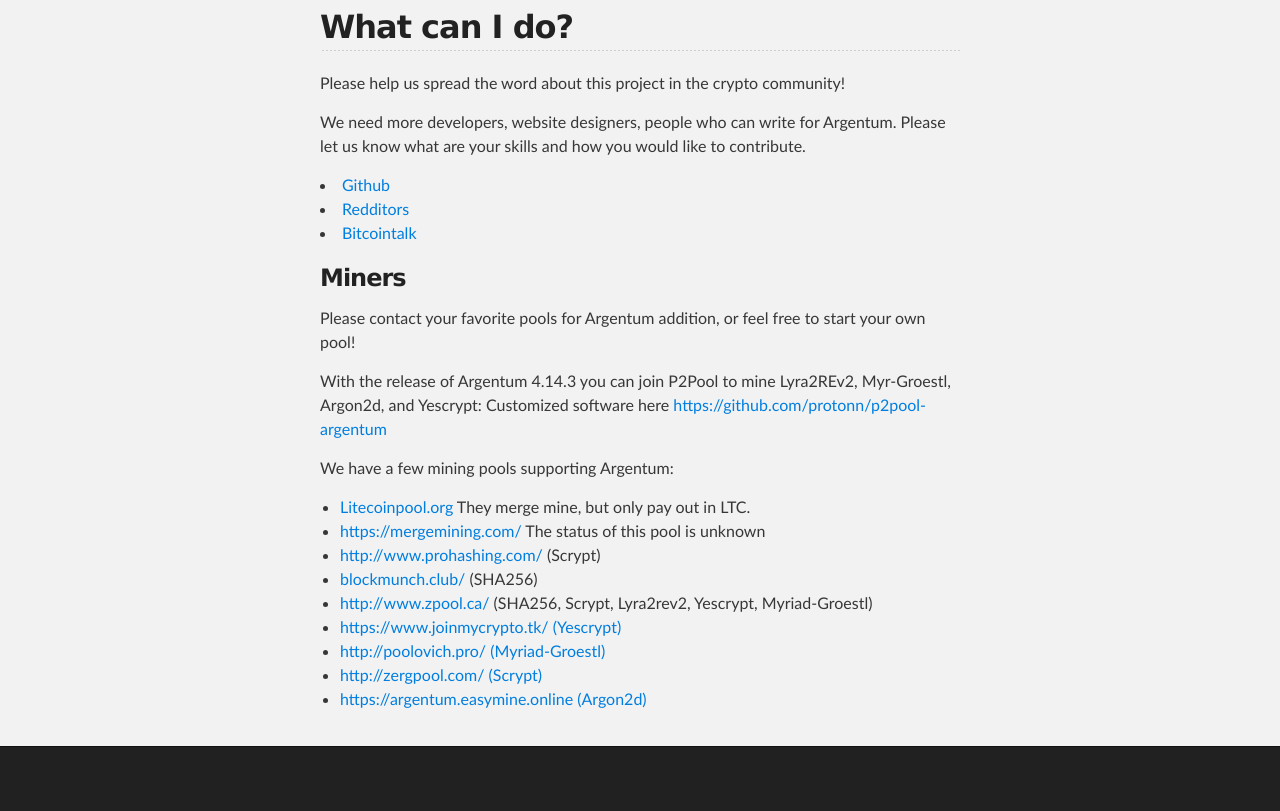
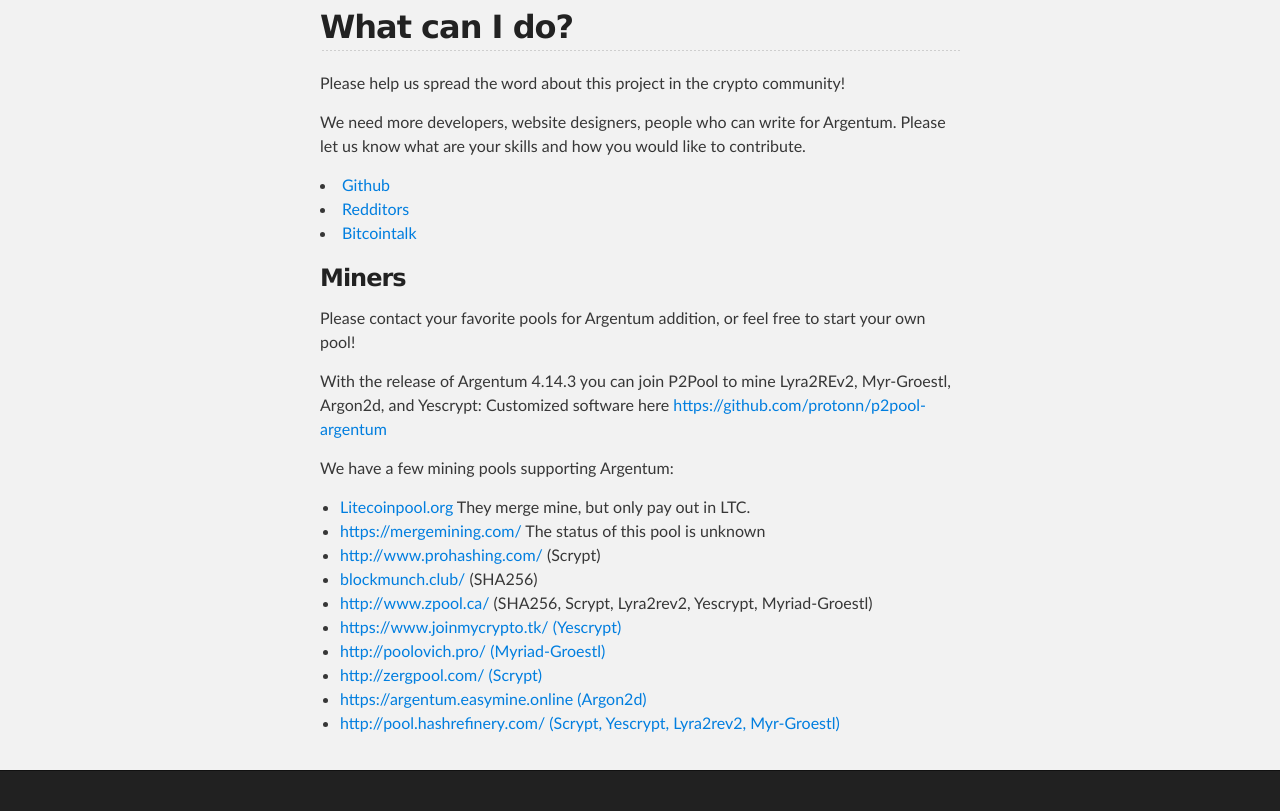
Before and after one commit to argentumproject/argentumproject.github.io, a plain HTML site: page index.html in a window 1280 px wide. Shown: the part 2015-2826 px from the top of the page. Before the commit the page ends 2802 px from the top, so only its background shows below. Drawn offline with Linux system fonts and the light colour scheme.

Commit message:
add pool

```diff
--- a/index.html
+++ b/index.html
@@ -134,6 +134,7 @@
 <li><a href="http://poolovich.pro/">http://poolovich.pro/ (Myriad-Groestl)</a></li>
 <li><a href="http://zergpool.com/">http://zergpool.com/ (Scrypt)</a></li>
 <li><a href="https://argentum.easymine.online">https://argentum.easymine.online (Argon2d)</a></li>
+<li><a href="http://pool.hashrefinery.com/">http://pool.hashrefinery.com/ (Scrypt, Yescrypt, Lyra2rev2, Myr-Groestl)</a></li>
 </ul>
 
       </section>
```
